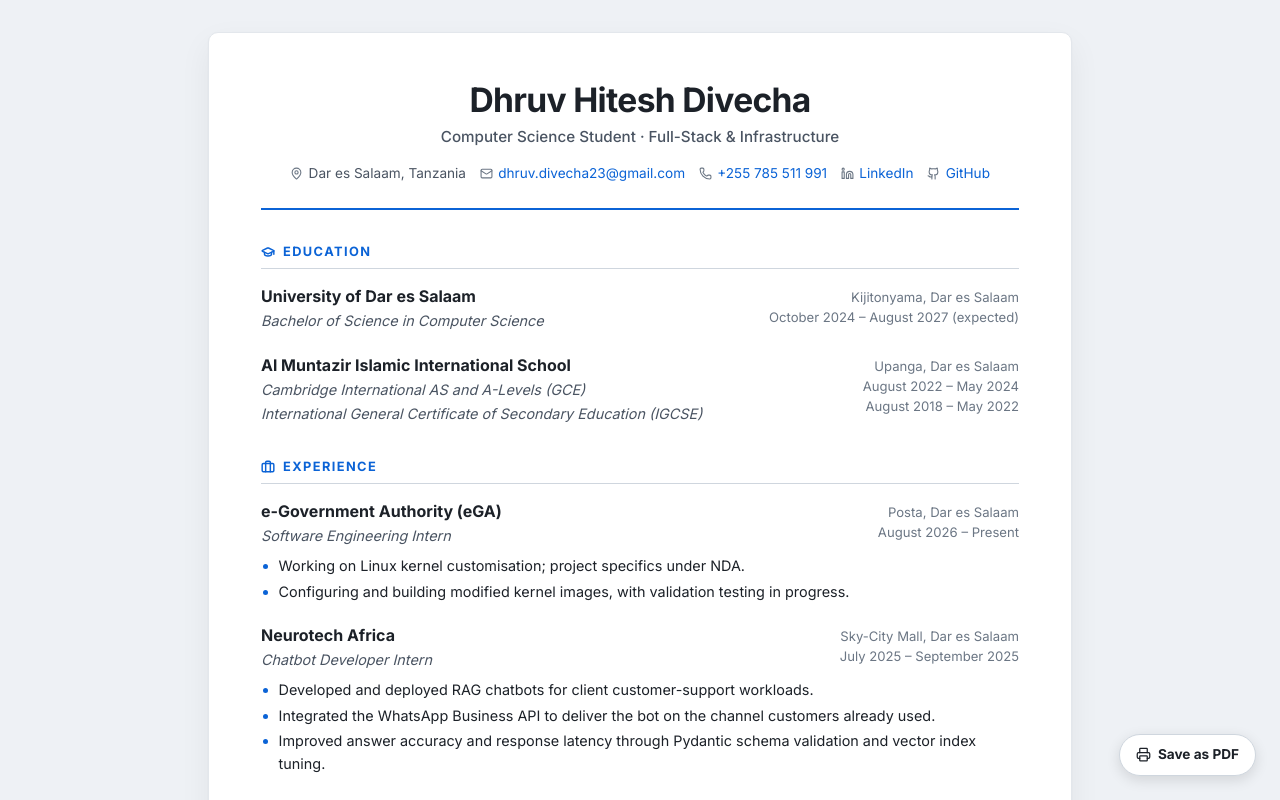
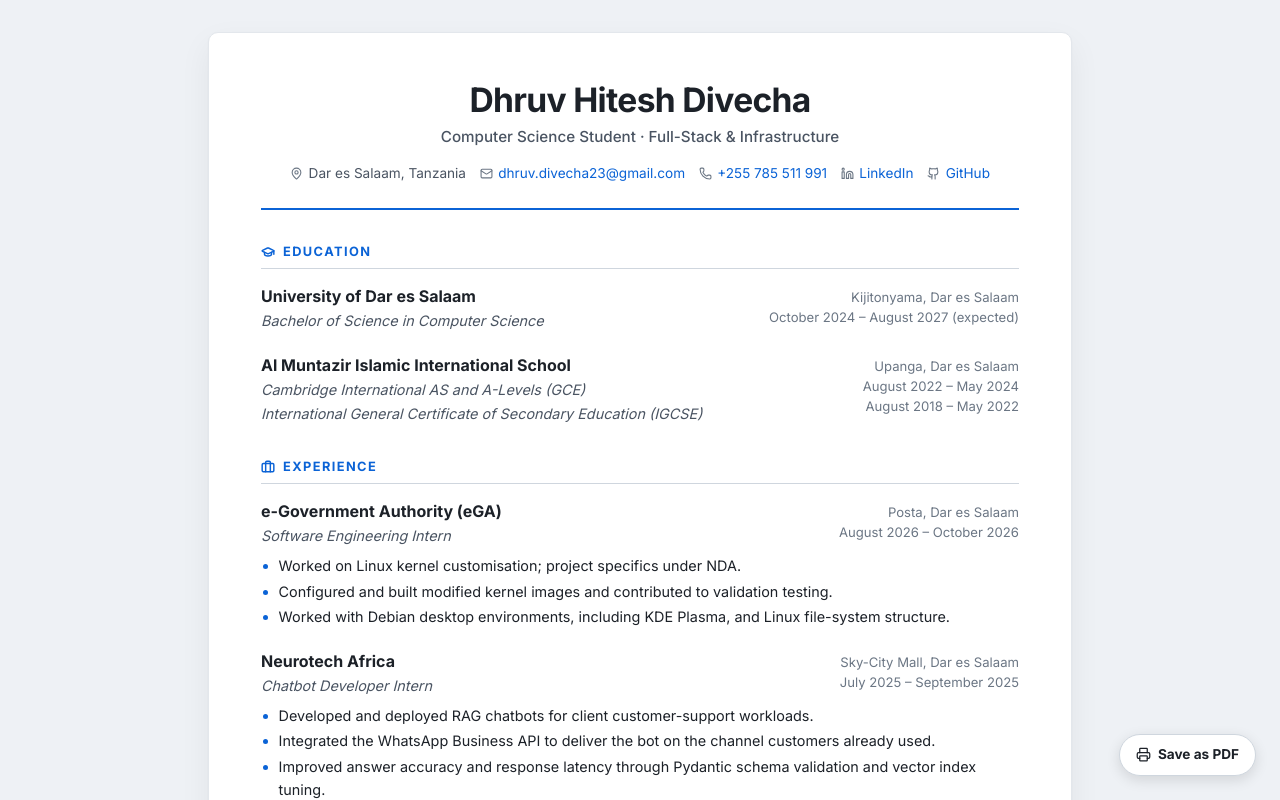
Before and after one commit to dhruvdivecha/Resume-CV, a React (Vite) app: page / in a window 1280 px wide. Shown: the top 800 px of the page. Built offline with nearby package versions, Linux system fonts and the light colour scheme.

Commit message:
Update eGA internship dates and Linux experience

```diff
--- a/src/data/resume.js
+++ b/src/data/resume.js
@@ -41,10 +41,11 @@ export const EXPERIENCE = [
     company: "e-Government Authority (eGA)",
     role: "Software Engineering Intern",
     location: "Posta, Dar es Salaam",
-    period: "August 2026 – Present",
+    period: "August 2026 – October 2026",
     bullets: [
-      "Working on Linux kernel customisation; project specifics under NDA.",
-      "Configuring and building modified kernel images, with validation testing in progress.",
+      "Worked on Linux kernel customisation; project specifics under NDA.",
+      "Configured and built modified kernel images and contributed to validation testing.",
+      "Worked with Debian desktop environments, including KDE Plasma, and Linux file-system structure.",
     ],
   },
   {
```
